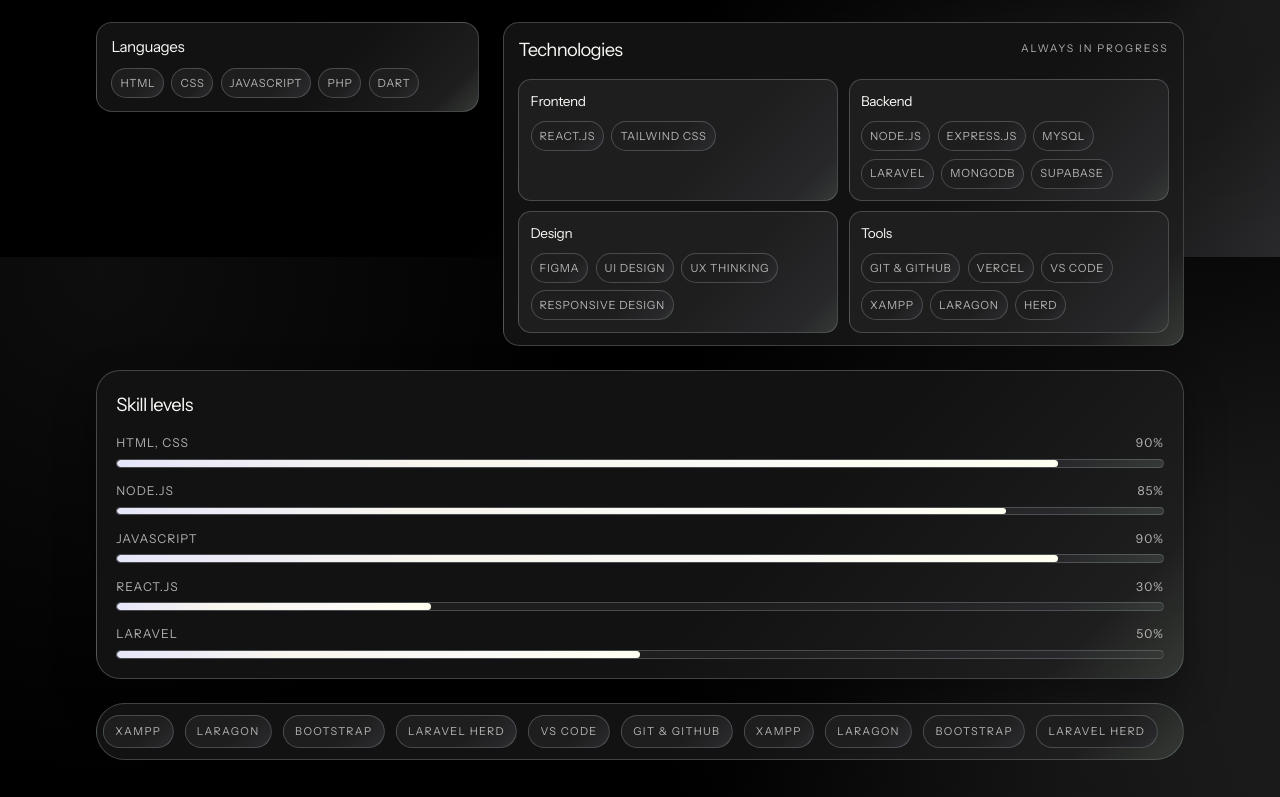
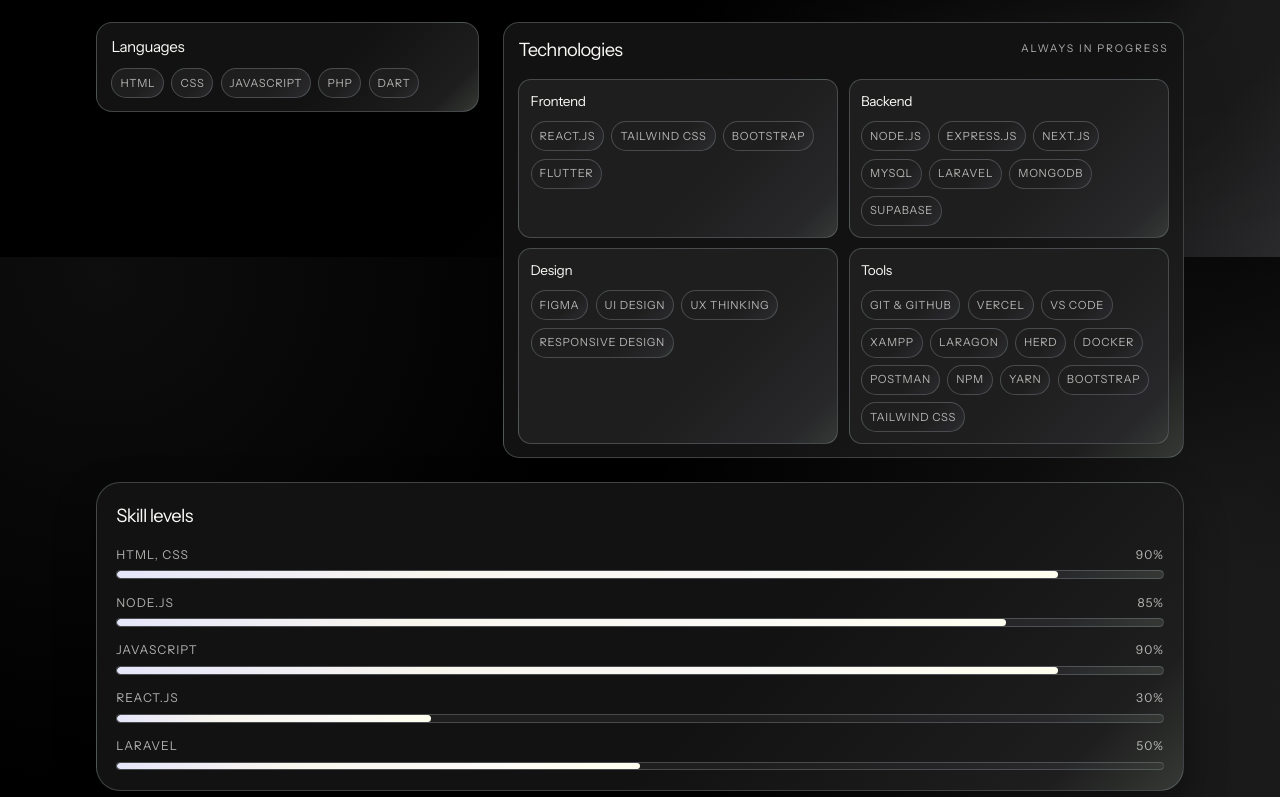
Before and after one commit to cadanganacoout-lab/mainPortofolioV4, a React (Vite) app: page /about in a window 1280 px wide. Shown: the part 1343-2140 px from the top of the page. Built offline with nearby package versions, Linux system fonts and the light colour scheme.

Commit message:
add more tech stack

```diff
--- a/src/data/portfolio.js
+++ b/src/data/portfolio.js
@@ -98,11 +98,11 @@ export const languageList = ["HTML", "CSS", "JavaScript", "PHP", "Dart"];
 export const skillGroups = [
   {
     title: "Frontend",
-    items: ["React.js", "Tailwind CSS"],
+    items: ["React.js", "Tailwind CSS", "Bootstrap", "Flutter"],
   },
   {
     title: "Backend",
-    items: ["Node.js", "Express.js", "MySQL", "Laravel", "MongoDB", "Supabase"],
+    items: ["Node.js", "Express.js", "Next.js", "MySQL", "Laravel", "MongoDB", "Supabase"],
   },
   {
     title: "Design",
@@ -110,7 +110,7 @@ export const skillGroups = [
   },
   {
     title: "Tools",
-    items: ["Git & GitHub", "Vercel", "VS Code", "XAMPP", "Laragon", "Herd"],
+    items: ["Git & GitHub", "Vercel", "VS Code", "XAMPP", "Laragon", "Herd", "Docker", "Postman", "NPM", "Yarn", "Bootstrap", "Tailwind CSS"],
   },
 ];
 
@@ -149,6 +149,11 @@ export const toolList = [
   "Laragon",
   "Bootstrap",
   "Laravel Herd",
+  "Docker",
+  "Postman",
+  "NPM",
+  "Yarn",
+  "Tailwind CSS",
 ];
 
 export const missions = [
```
